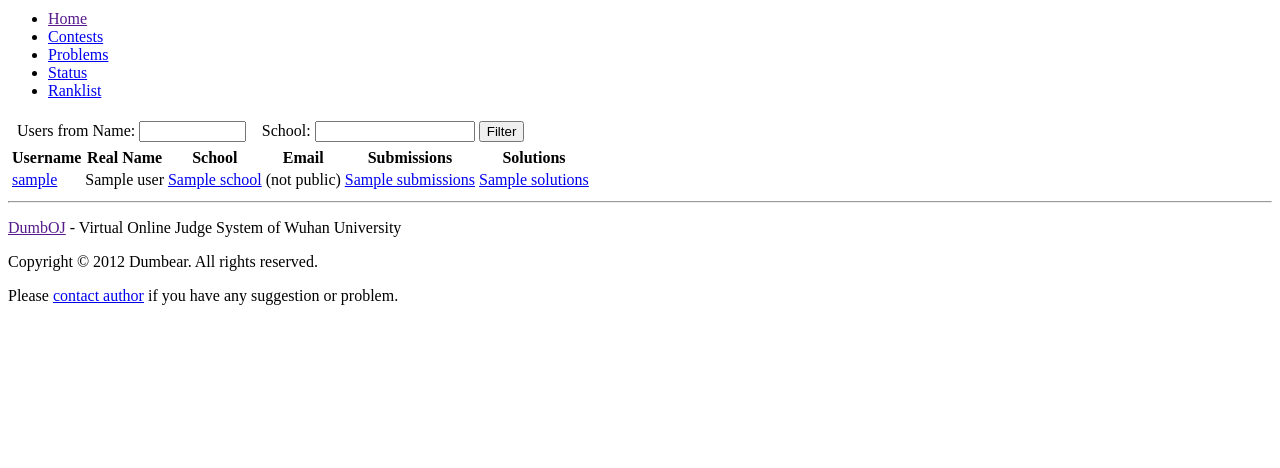
After one commit to Dumbear/DumbOJ, a PHP site: template src/web/application/views/search_users.php in a window 1280 px wide. The commit adds this page. Shown: the part 332-800 px from the top of the page. Run offline with PHP 8.4, Linux system fonts and the light colour scheme; the template is opened without the code that fills it: most values are stand-ins (such as "Sample title", 1, 10 or a date in 2020); data that the repository does not hold is empty; some libraries are stand-ins or nearby versions.

Commit message:
Now can search users.

```diff
--- a/src/web/application/views/ranklist.php
+++ b/src/web/application/views/ranklist.php
@@ -21,7 +21,7 @@
             <tr class="<?php echo alternator('odd', 'even'); ?>">
               <td><?php echo $offset + $rank + 1; ?></td>
               <td><a href="user/profile/<?php echo $item->username; ?>"><?php echo $item->username; ?></a></td>
-<?php     if ($item->school === null) { ?>
+<?php     if ($item->real_name === null) { ?>
               <td>N/A</td>
 <?php     } else { ?>
               <td><?php echo htmlspecialchars($item->real_name); ?></td>
--- /dev/null
+++ b/src/web/application/views/search_users.php
@@ -0,0 +1,70 @@
+<div>
+  <div class="container dark" style="padding: 1px">
+    <div style="padding: 0.25em 0.5em">Users from
+      <form style="display: inline" id="filter_users" action="" method="post">
+        Name:
+<?php $cond_name = (isset($conditions['name']) ? $conditions['name'] : ''); ?>
+        <input style="width: 8em" name="name" value="<?php echo htmlspecialchars($cond_name); ?>" />
+        &nbsp;&nbsp;
+        School:
+<?php $cond_school = (isset($conditions['school']) ? $conditions['school'] : ''); ?>
+        <input style="width: 12em" name="school" value="<?php echo htmlspecialchars($cond_school); ?>" />
+        <input type="submit" value="Filter" />
+      </form>
+    </div>
+    <div class="container" style="margin: 0">
+<?php if (count($users) >= 100) { ?>
+      <div class="error">More than 100 users matched, only shows the first 100 users.</div>
+<?php } ?>
+      <table class="data">
+        <thead>
+          <tr>
+            <th>Username</th>
+            <th>Real Name</th>
+            <th>School</th>
+            <th>Email</th>
+            <th>Submissions</th>
+            <th>Solutions</th>
+          </tr>
+        </thead>
+        <tbody>
+<?php foreach ($users as $item) { ?>
+          <tr class="<?php echo alternator('odd', 'even'); ?>">
+            <td><a href="user/profile/<?php echo $item->username; ?>"><?php echo $item->username; ?></a></td>
+<?php     if ($item->real_name === null) { ?>
+            <td>N/A</td>
+<?php     } else { ?>
+            <td><?php echo htmlspecialchars($item->real_name); ?></td>
+<?php     } ?>
+<?php     if ($item->school === null) { ?>
+            <td>N/A</td>
+<?php     } else { ?>
+            <td><a href="user/search/:<?php echo rawurlencode($item->school); ?>"><?php echo htmlspecialchars($item->school); ?></a></td>
+<?php     } ?>
+<?php     if ($item->email === null) { ?>
+            <td>N/A</td>
+<?php     } else if ((int)$item->share_email === 0) { ?>
+            <td>(not public)</td>
+<?php     } else { ?>
+            <td><?php echo htmlspecialchars(str_replace('@', '[#at]', $item->email)); ?></td>
+<?php     } ?>
+            <td><a href="problems/status/::<?php echo $item->username; ?>::"><?php echo $item->submissions; ?></a></td>
+            <td><a href="problems/status/::<?php echo $item->username; ?>::<?php echo get_result_key('Accepted'); ?>"><?php echo $item->solutions; ?></a></td>
+          </tr>
+<?php } ?>
+        </tbody>
+      </table>
+<?php if (count($users) >= 100) { ?>
+      <div class="error">More than 100 users matched, only shows the first 100 users.</div>
+<?php } ?>
+    </div>
+  </div>
+</div>
+<script type="text/javascript">
+    $("#filter_users").submit(function() {
+        var name = rawurlencode($("#filter_users input[name=name]").val());
+        var school = rawurlencode($("#filter_users input[name=school]").val());
+        window.location = "user/search/" + name + ":" + school;
+        return false;
+    });
+</script>
```
Also changed, not shown: src/web/application/controllers/user.php (+12 -0 lines), src/web/application/models/user_model.php (+19 -0 lines).
